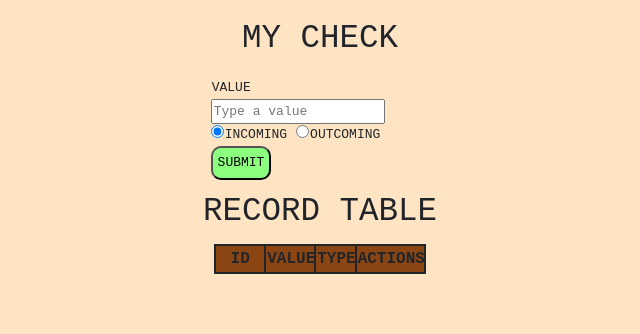
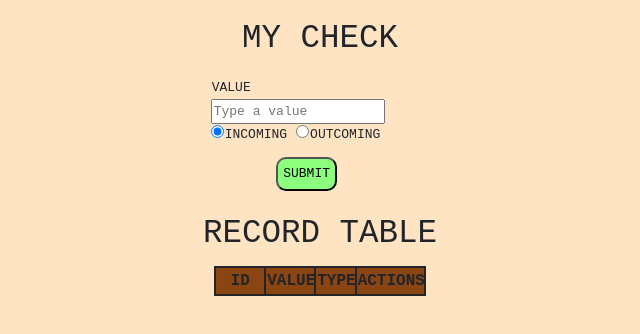
Before and after one commit to Trullez-44/API-REST, a plain HTML site: page index.html in a window 1280 px wide. Shown: the whole page, without its empty margins (320-960 px from the left). Drawn offline with nearby package versions, Linux system fonts and the light colour scheme; no server answers.

Commit message:
style: :poop: Nothing important

```diff
--- a/style.css
+++ b/style.css
@@ -3,6 +3,7 @@
     margin: 0;
    font-family: monospace;
 }
+
 #test{
     margin: 0 auto;
     box-sizing: border-box;
@@ -70,9 +71,13 @@ text-align: center;
     border-width: 2px;
     padding: 5px;
 }
-#submit_calcular{
+#user_form input[type="submit"] {
     padding: 5px;
     background-color: rgb(140, 255, 127);
     border-width: 2px;
     border-radius: 10px;
+    position: relative;
+    left: 25%;
+    margin: 5%;
+
 }
```
